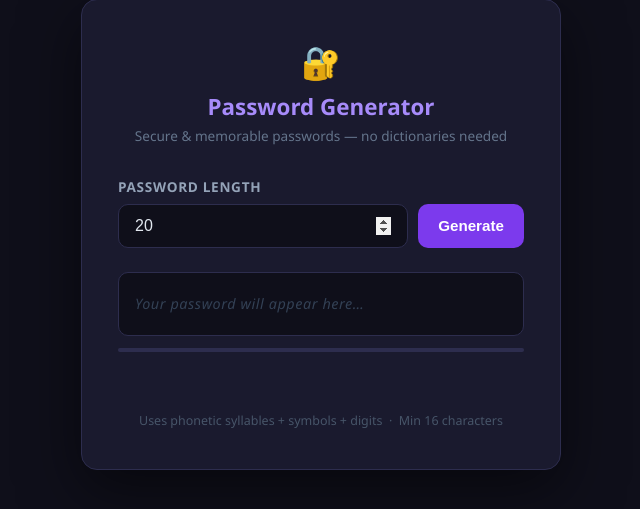
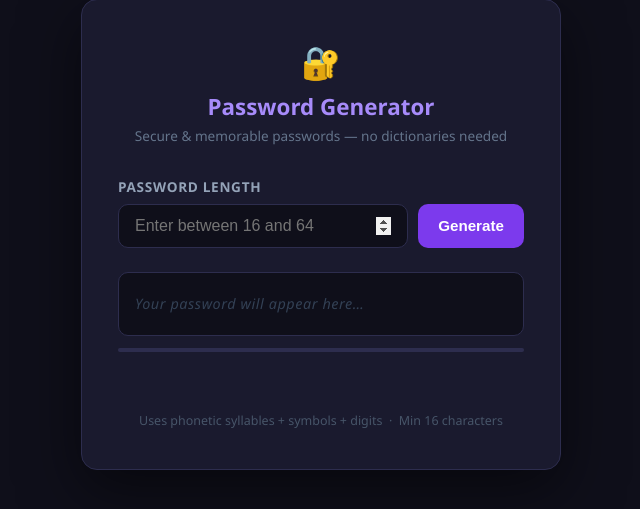
Before and after one commit to ankotta/ANVPK-password-generator-web, a Flask app: page / in a window 1280 px wide. Shown: the part 166-675 px from the top of the page, without its empty margins (319-959 px from the left). Run offline with Flask 3, Linux system fonts and the light colour scheme.

Commit message:
Placeholder Value changed

```diff
--- a/templates/index.html
+++ b/templates/index.html
@@ -288,9 +288,8 @@
                 type="number"
                 id="lengthInput"
                 min="16"
-                max="128"
-                value="20"
-                placeholder="Min 16"
+                max="64"
+                placeholder="Enter between 16 and 64"
             />
             <button id="generateBtn" onclick="generate()">Generate</button>
         </div>
```
